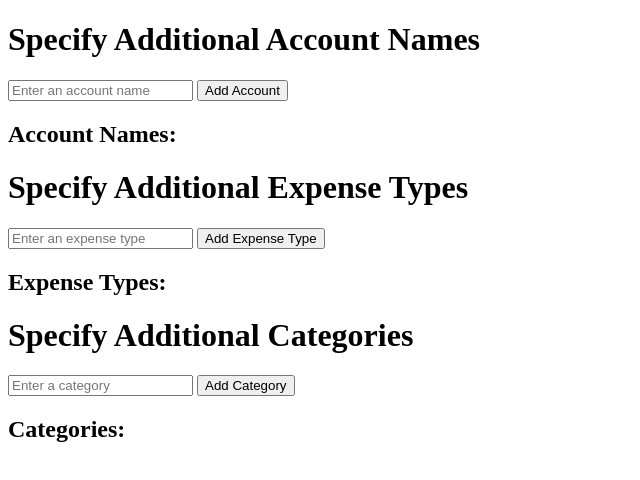
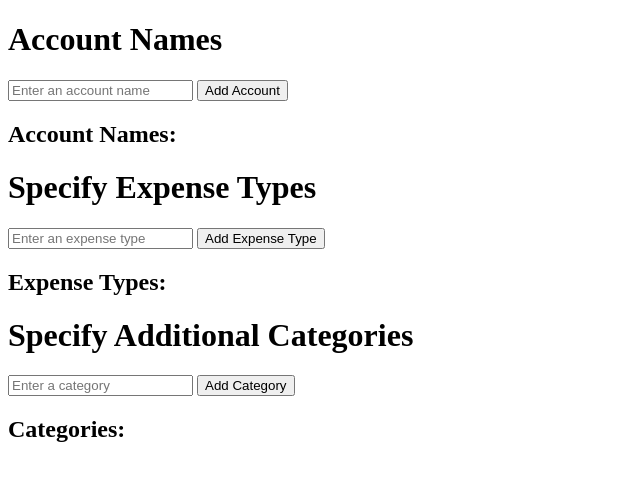
Before and after one commit to omfawehinmi/webapp, a plain HTML site: page index.html in a window 1280 px wide. Shown: the whole page, without its empty margins (0-640 px from the left). Drawn offline with Linux system fonts and the light colour scheme.

Commit message:
Update index.html

```diff
--- a/index.html
+++ b/index.html
@@ -4,14 +4,14 @@
     <title>Expense Tracker</title>
 </head>
 <body>
-    <h1>Specify Additional Account Names</h1>
+    <h1>Account Names</h1>
     <input type="text" id="accountInput" placeholder="Enter an account name">
     <button onclick="addAccount()">Add Account</button>
 
     <h2>Account Names:</h2>
     <ul id="accountList"></ul>
 
-    <h1>Specify Additional Expense Types</h1>
+    <h1>Specify Expense Types</h1>
     <input type="text" id="expenseInput" placeholder="Enter an expense type">
     <button onclick="addExpenseType()">Add Expense Type</button>
 
```
